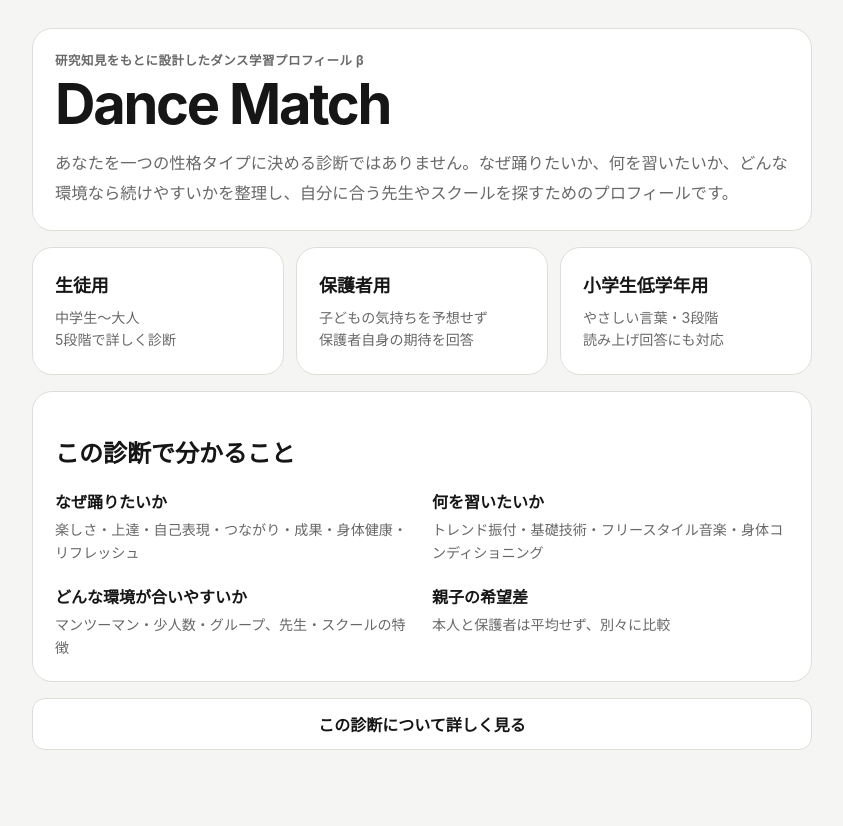
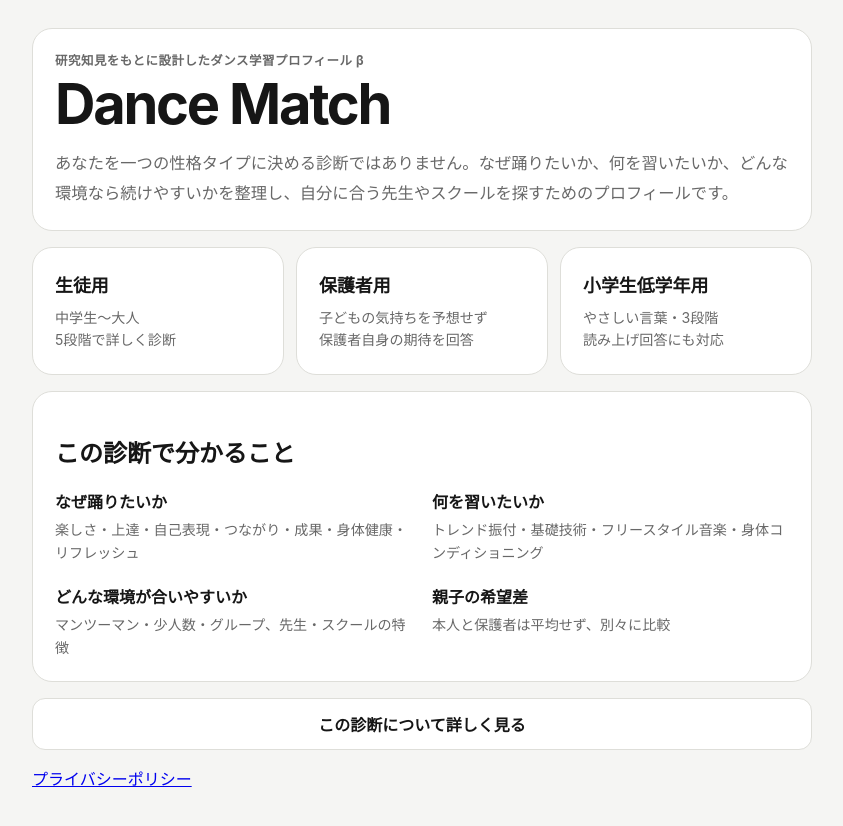
Before and after one commit to toshiorajio3-commits/dance-body-business1, a Next.js app in the folder dance-match/: page / in a window 1280 px wide. Shown: the top 826 px of the page, without its empty margins (218-1061 px from the left). Built offline with nearby package versions, Linux system fonts and the light colour scheme.

Commit message:
Link Dance Match privacy information

```diff
--- a/dance-match/src/components/DanceMatchApp.tsx
+++ b/dance-match/src/components/DanceMatchApp.tsx
@@ -125,6 +125,7 @@ export default function DanceMatchApp() {
         <div><b>親子の希望差</b><span>本人と保護者は平均せず、別々に比較</span></div>
       </div></section>
       <button className="secondary wide" onClick={() => setScreen("about")}>この診断について詳しく見る</button>
+      <div className="footer-links"><a href="/privacy">プライバシーポリシー</a></div>
       {saved.student && saved.parent && <button className="primary wide" onClick={() => setScreen("compare")}>生徒と保護者の結果を比較する</button>}
     </main>
   );
@@ -188,7 +189,7 @@ export default function DanceMatchApp() {
 
     <section className="card">
       <h2>匿名データ提供（任意）</h2>
-      <p className="muted">Dance Matchの質問や推薦ロジックを改善するため、選択式の回答と計算結果だけを匿名で保存できます。氏名・学校名・メールアドレス・最後の自由記述は保存しません。保存しなくても診断は利用できます。</p>
+      <p className="muted">Dance Matchの質問や推薦ロジックを改善するため、選択式の回答と計算結果だけを匿名で保存できます。氏名・学校名・メールアドレス・最後の自由記述は保存しません。保存しなくても診断は利用できます。 <a href="/privacy">データの取扱いを見る</a></p>
       <label className="consent">
         <input
           type="checkbox"
```
